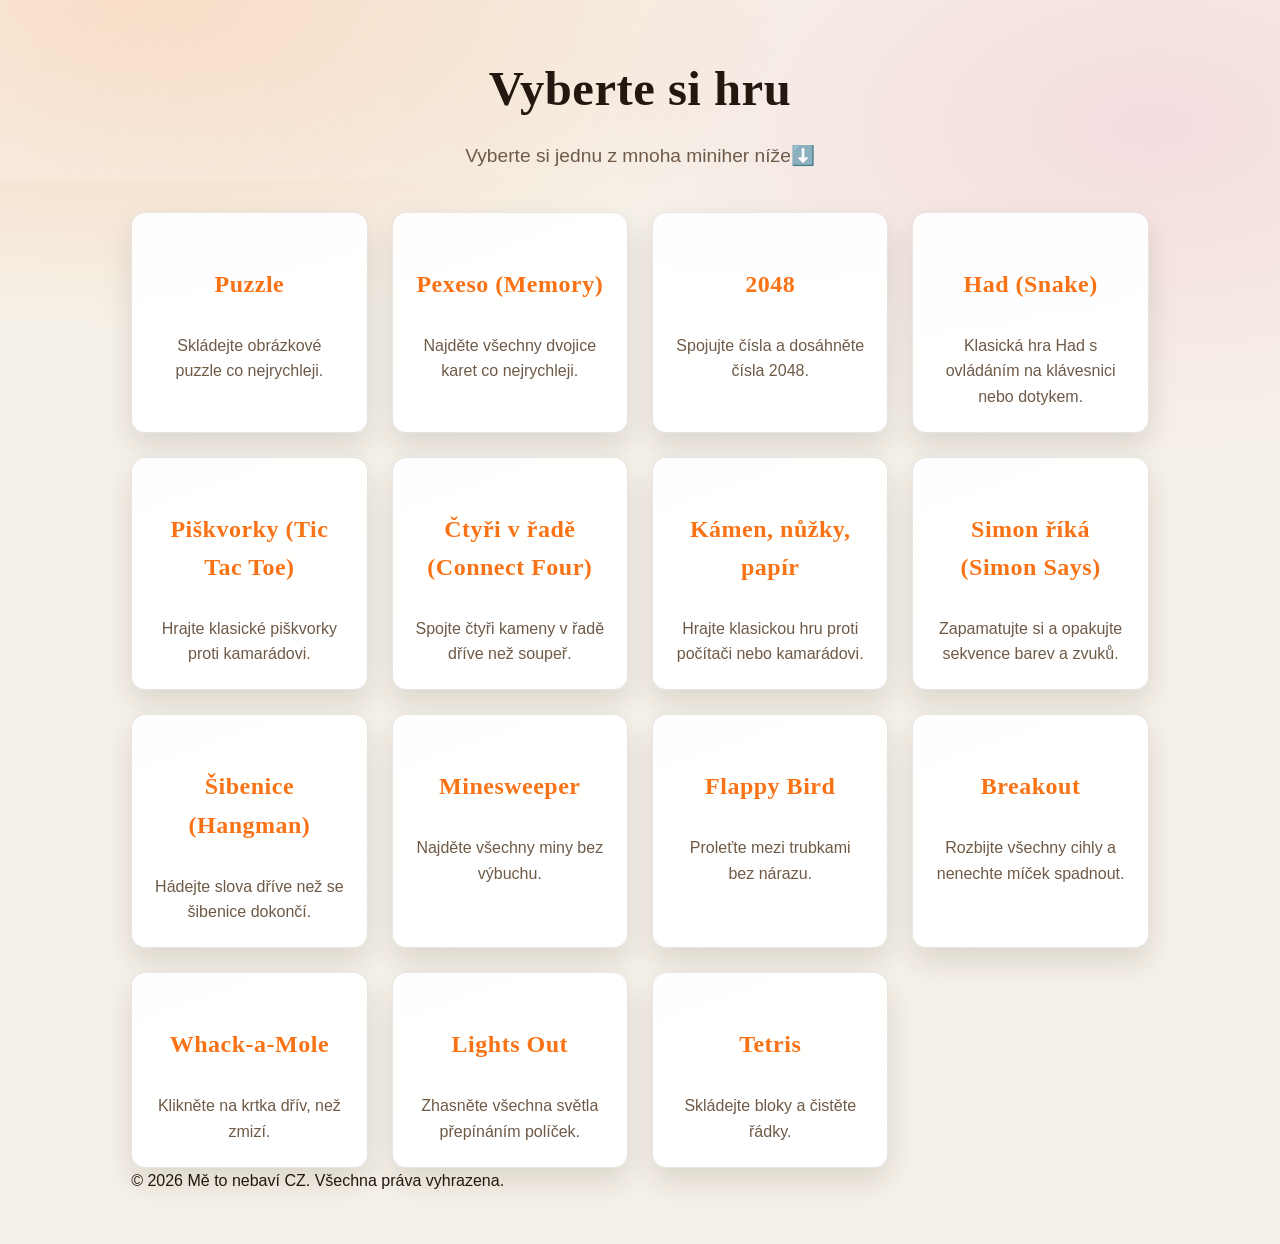
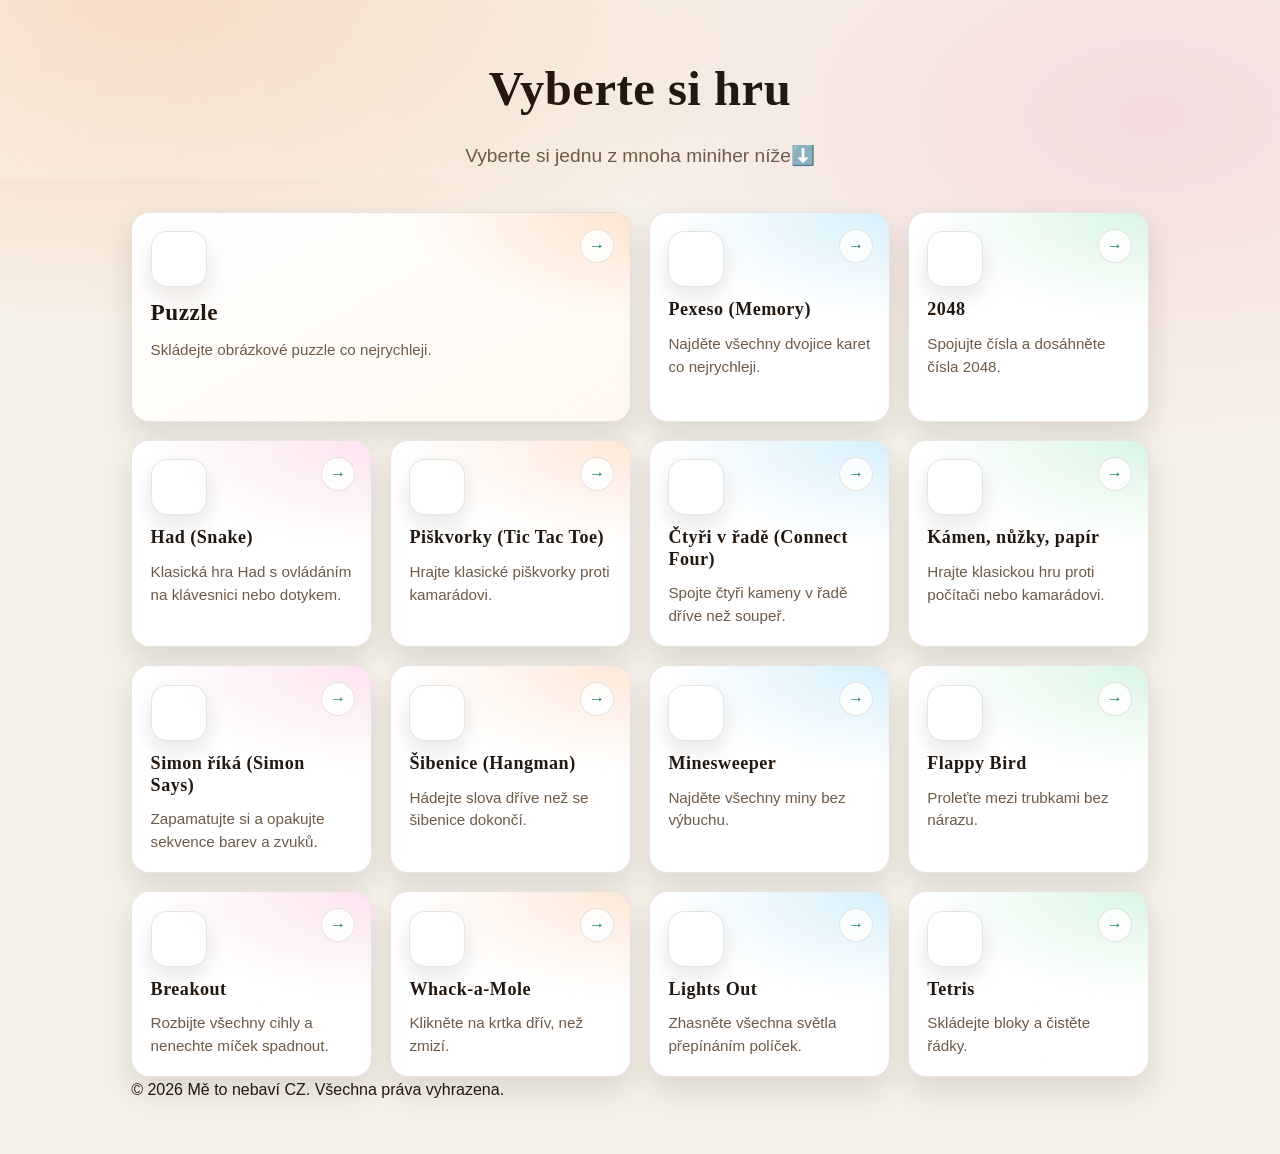

Improve homepage SEO and simplify game entry

--- a/assets/theme.css
+++ b/assets/theme.css
@@ -270,33 +270,153 @@ button {
 
 .card-grid {
   display: grid;
-  grid-template-columns: repeat(auto-fit, minmax(210px, 1fr));
-  gap: clamp(16px, 2.5vw, 24px);
+  grid-template-columns: repeat(auto-fit, minmax(230px, 1fr));
+  gap: 18px;
+  align-items: stretch;
 }
 
 .game-card {
+  isolation: isolate;
   position: relative;
-  background: linear-gradient(160deg, rgba(255, 255, 255, 0.92), var(--surface));
+  min-height: 182px;
+  overflow: hidden;
+  background:
+    linear-gradient(160deg, rgba(255, 255, 255, 0.96), rgba(255, 255, 255, 0.78)),
+    var(--surface);
   border: 1px solid var(--surface-border);
-  border-radius: var(--radius-md);
-  padding: 1.4rem;
+  border-radius: 18px;
+  padding: 1.15rem;
   display: flex;
   flex-direction: column;
-  align-items: center;
-  gap: 0.6rem;
-  text-align: center;
+  align-items: flex-start;
+  justify-content: flex-start;
+  gap: 0.75rem;
+  text-align: left;
   box-shadow: var(--shadow-soft);
-  transition: transform 0.2s ease, box-shadow 0.2s ease;
+  color: var(--text);
+  transition: transform 0.22s ease, box-shadow 0.22s ease, border-color 0.22s ease;
+}
+
+.game-card::before {
+  content: "";
+  position: absolute;
+  inset: 0;
+  z-index: -1;
+  background: radial-gradient(360px 170px at 100% 0%, rgba(249, 115, 22, 0.18), transparent 62%);
+  opacity: 0.92;
+  transition: opacity 0.22s ease, transform 0.22s ease;
+}
+
+.game-card::after {
+  content: "\2192";
+  position: absolute;
+  top: 1rem;
+  right: 1rem;
+  display: grid;
+  place-items: center;
+  width: 34px;
+  height: 34px;
+  border-radius: 999px;
+  background: rgba(255, 255, 255, 0.82);
+  border: 1px solid var(--surface-border);
+  color: var(--accent-3);
+  font-weight: 700;
+  line-height: 1;
+  transition: transform 0.22s ease, background 0.22s ease, color 0.22s ease;
+}
+
+.game-card:nth-child(4n + 2)::before {
+  background: radial-gradient(360px 170px at 100% 0%, rgba(14, 165, 233, 0.18), transparent 62%);
+}
+
+.game-card:nth-child(4n + 3)::before {
+  background: radial-gradient(360px 170px at 100% 0%, rgba(34, 197, 94, 0.18), transparent 62%);
+}
+
+.game-card:nth-child(4n + 4)::before {
+  background: radial-gradient(360px 170px at 100% 0%, rgba(236, 72, 153, 0.16), transparent 62%);
+}
+
+.game-card > i {
+  position: relative;
+  z-index: 1;
+  display: grid !important;
+  place-items: center;
+  width: 56px;
+  height: 56px;
+  margin: 0 !important;
+  border-radius: 16px;
+  background: rgba(255, 255, 255, 0.78);
+  border: 1px solid var(--surface-border);
+  box-shadow: 0 10px 22px rgba(37, 24, 12, 0.1);
+  font-size: 1.7rem;
+}
+
+.game-card h2,
+.game-card h3 {
+  position: relative;
+  z-index: 1;
+  margin: 0;
+  color: var(--text);
+  font-size: 1.13rem;
+  line-height: 1.2;
 }
 
 .game-card:hover {
-  transform: translateY(-4px);
+  transform: translateY(-6px);
+  border-color: rgba(15, 118, 110, 0.28);
   box-shadow: var(--shadow-strong);
 }
 
+.game-card:hover::before {
+  opacity: 1;
+  transform: scale(1.04);
+}
+
+.game-card:hover::after {
+  background: var(--accent-3);
+  color: #ffffff;
+  transform: translateX(3px);
+}
+
 .game-card p {
+  position: relative;
+  z-index: 1;
   color: var(--text-muted);
   margin: 0;
+  font-size: 0.95rem;
+  line-height: 1.5;
+}
+
+.card-grid .game-card:first-child {
+  grid-column: span 2;
+  min-height: 210px;
+  background:
+    linear-gradient(150deg, rgba(255, 255, 255, 0.96), rgba(255, 247, 237, 0.82)),
+    var(--surface);
+}
+
+.card-grid .game-card:first-child h2,
+.card-grid .game-card:first-child h3 {
+  max-width: 18ch;
+  font-size: 1.45rem;
+}
+
+:root[data-theme="dark"] .game-card::after,
+:root[data-theme="dark"] .game-card > i {
+  background: rgba(15, 23, 42, 0.78);
+}
+
+:root[data-theme="dark"] .game-card {
+  background:
+    linear-gradient(160deg, rgba(17, 24, 39, 0.96), rgba(15, 23, 42, 0.82)),
+    var(--surface);
+}
+
+:root[data-theme="dark"] .card-grid .game-card:first-child {
+  background:
+    linear-gradient(150deg, rgba(17, 24, 39, 0.98), rgba(30, 41, 59, 0.86)),
+    var(--surface);
 }
 
 .game-page {
@@ -396,11 +516,23 @@ button {
   .hero {
     grid-template-columns: 1fr;
   }
+
+  .card-grid .game-card:first-child {
+    grid-column: span 1;
+  }
 }
 
 @media (max-width: 600px) {
   .theme-switcher {
     inset: auto auto 16px 16px;
+  }
+
+  .card-grid {
+    grid-template-columns: 1fr;
+  }
+
+  .game-card {
+    min-height: auto;
   }
 }
 
